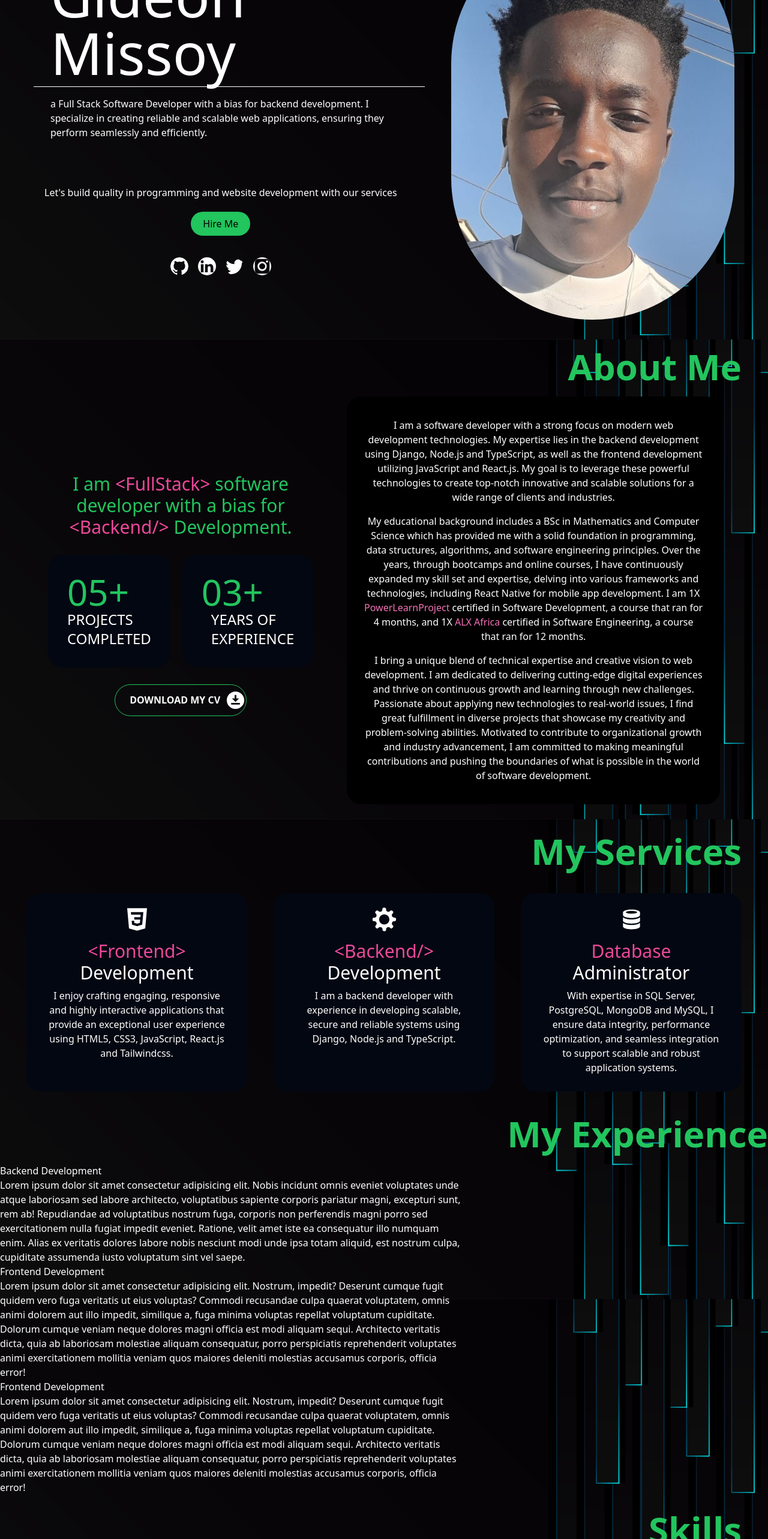
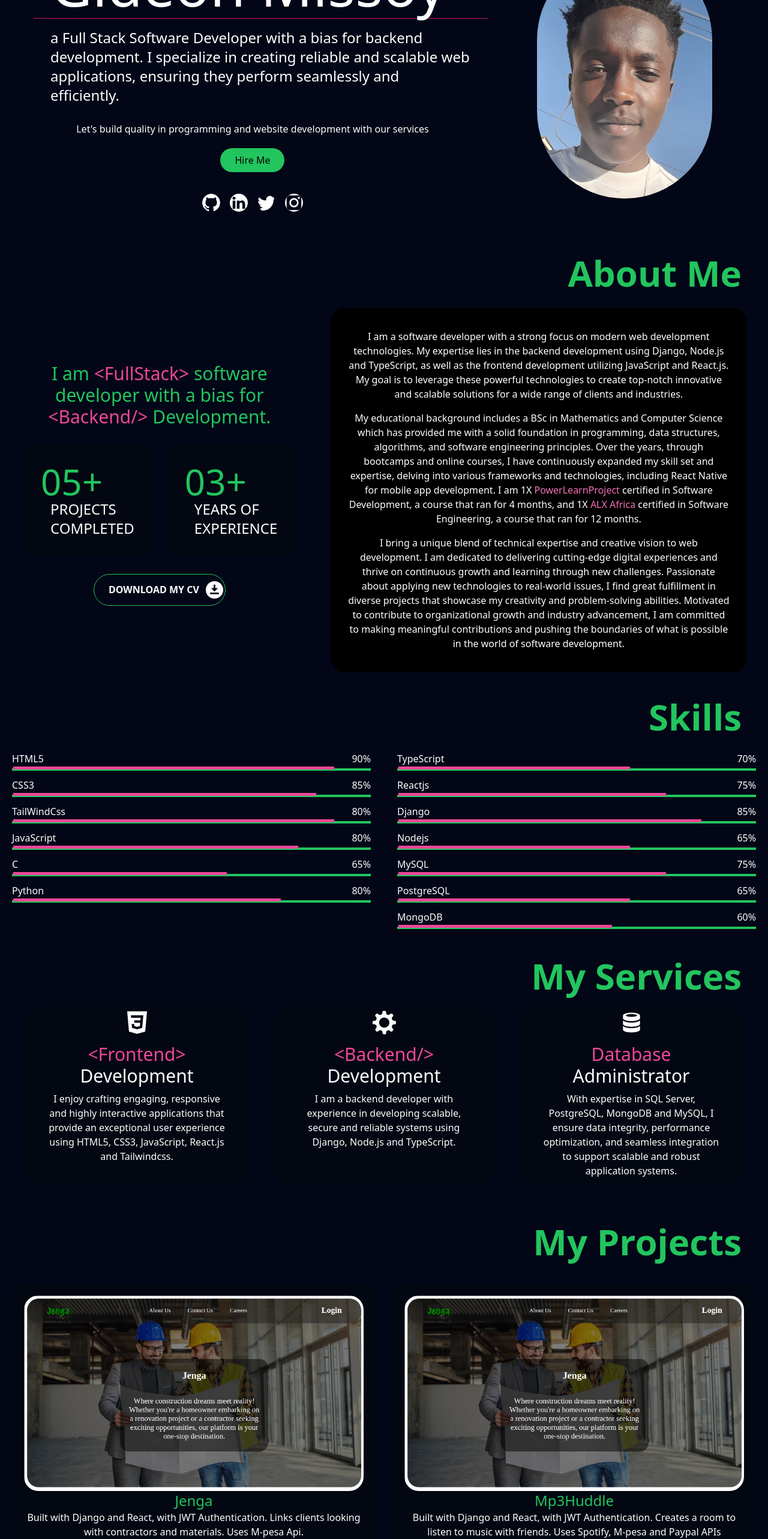
Before and after one commit to GideonMissoy/Portfolio, a React (Vite) app: page / in a window 1280 px wide. Shown: the part 234-2800 px from the top of the page at 60% size. Built offline with nearby package versions, Linux system fonts and the light colour scheme.

Commit message:
Updating setup complete.

```diff
--- a/src/components/about.jsx
+++ b/src/components/about.jsx
@@ -3,31 +3,33 @@ import { MdDownloadForOffline } from 'react-icons/md';
 
 function About() {
   return (
-    <div className='lg:mx-11 ssm:mx-5 mt-7 text-white'>
-      <div className='text-white py-5'>
-        <h1 className='text-6xl font-bold text-green-500 flex justify-end'>
-          About Me
-        </h1>
-      </div>
-      <div className='flex lg:flex-row ssm:flex-col items-center mx-9'>
-        <div className='lg:w-2/5 ssm:w-fit ssm:my-5 ssm:pb-5 mr-9'>
-          <h1 className='text-3xl text-green-500 text-center'>
+    <div className='mt-5 lg:mt-11 text-white'>
+      <h1 className='mr-4 text-4xl lg:mr-11 lg:text-6xl font-bold text-green-500 flex justify-end'>
+        About Me
+      </h1>
+      <div className='flex flex-col lg:flex-row items-center mx-4 my-3 lg:my-7 lg:mx-9'>
+        <div className='w-full lg:w-2/5 my-5 pb-3 lg:pb-5 lg:mr-9'>
+          <h1 className='text-2xl lg:text-3xl text-green-500 text-center'>
             I am <span className='text-pink-500'>&lt;FullStack&gt;</span>{' '}
             software developer with a bias for{' '}
             <span className='text-pink-500'>&lt;Backend/&gt;</span> Development.
           </h1>
           <div className='flex mt-7'>
-            <div className='lg:w-1/2 ssm:w-1/2 p-8 rounded-3xl bg-gray-950 hover:border border-green-500 mr-5'>
-              <h1 className='text-6xl'>
+            <div className='lg:w-1/2 w-1/2 p-4 lg:p-8 rounded-3xl bg-gray-950 hover:border border-green-500 mr-3 lg:mr-5'>
+              <h1 className='text-3xl lg:text-6xl'>
                 <span className='text-green-500'>05+</span>
               </h1>
-              <p className='text-white text-2xl pil-4'>PROJECTS COMPLETED</p>
+              <p className='text-white text-1xl lg:text-2xl pl-2 lg:pl-4'>
+                PROJECTS COMPLETED
+              </p>
             </div>
-            <div className='lg:w-1/2 ssm:w-1/2 p-8 rounded-3xl bg-gray-950 hover:border border-green-500'>
-              <h1 className='text-6xl'>
+            <div className='lg:w-1/2 w-1/2 p-4 lg:p-8 rounded-3xl bg-gray-950 hover:border border-green-500'>
+              <h1 className='text-3xl lg:text-6xl'>
                 <span className='text-green-500'>03+</span>
               </h1>
-              <p className='text-white text-2xl pl-4'>YEARS OF EXPERIENCE </p>
+              <p className='text-white text-1xl lg:text-2xl pl-2 lg:pl-4'>
+                YEARS OF EXPERIENCE{' '}
+              </p>
             </div>
           </div>
           <div className='flex justify-center mt-7'>
--- a/src/components/experience.jsx
+++ b/src/components/experience.jsx
@@ -2,12 +2,10 @@ import React from 'react';
 
 function Experience() {
   return (
-    <div className='text-white'>
-      <div className='text-white py-5'>
-        <h1 className='text-6xl font-bold text-green-500 flex justify-end'>
-          My Experience
-        </h1>
-      </div>
+    <div className='mt-5 lg:mt-11 text-white'>
+      <h1 className='mr-4 text-4xl lg:mr-11 lg:text-6xl font-bold text-green-500 flex justify-end'>
+        My Experience
+      </h1>
       <div>
         <div className='lg:w-3/5 ssm:w-fit flex-row-reverse'>
           <div className='flex-col'>
--- a/src/components/hero.jsx
+++ b/src/components/hero.jsx
@@ -5,30 +5,28 @@ import Profile from '../assets/Portfolio.jpeg';
 const Hero = () => {
   return (
     <section
-      className='flex justify-around items-center mx-7 space-x-11
-   lg:flex-row ssm:flex-col ssm:space-y-7 text-white'
+      className='flex flex-col lg:justify-around lg:items-center lg:mx-7 lg:space-x-11
+   lg:flex-row text-white my-4 lg:my-7'
     >
-      <div className='lg:w-2/3 ssm:w-fit ssm:my-7'>
-        <div className='pl-7'>
-          <p className='text-3xl mb-5 text-pink-700 pl-8'>Hello. I am</p>
-          <h1 className='text-8xl mb-2 pl-7'>Gideon Missoy</h1>
-          <hr className='py-2 border- border-white' />
-          <h1 className='px-7'>
+      <div className='px-2 lg:px-0 w-full lg:w-2/3'>
+        <div className='lg:pl-7'>
+          <p className='text-1xl mb:2 lg:text-3xl lg:mb-5 text-pink-700 lg:pl-8'>
+            Hello. I am
+          </p>
+          <h1 className='text-4xl lg:text-8xl mb-2 lg:px-7'>Gideon Missoy</h1>
+          <hr className='py-2 border-1 border-pink-700 w-4/5 lg:w-full' />
+          <h1 className='px-3 text-sm lg:px-7 lg:text-2xl'>
             a Full Stack Software Developer with a bias for backend development.
             I specialize in creating reliable and scalable web applications,
             ensuring they perform seamlessly and efficiently.
           </h1>
         </div>
-        <div>
-          <br />
-          <br />
-        </div>
         <div className='py-7 text-center'>
-          <p>
+          <p className='text-center'>
             Let's build quality in programming and website development with our
             services
           </p>
-          <button className='bg-green-500 hover:bg-green-700 text-black rounded-full px-5 py-2 my-5'>
+          <button className='justify-center bg-green-500 hover:bg-green-700 text-black rounded-full lg:px-6 px-5 py-2 my-5'>
             Hire Me
           </button>
           <br />
@@ -52,13 +50,12 @@ const Hero = () => {
           </div>
         </div>
       </div>
-      <div className='w-1/3 items-center ssm:w-fit pr-7'>
+      <div className='w-full lg:w-1/3 flex justify-center lg:pr-7'>
         <img
           src={Profile}
           alt=''
           width={225}
-          max_height={250}
-          className='rounded-full w-full height-455px border-7 border-white'
+          className='w-4/5 border-3 rounded-full lg:max-h-65 object-cover lg:border-7 border-white'
         />
       </div>
     </section>
--- a/src/components/main.jsx
+++ b/src/components/main.jsx
@@ -11,16 +11,14 @@ import Background from '../assets/background.jpg';
 
 const Main = () => {
   return (
-    <div
-      className='bg-cover bg-fixed bg-center bg-no-repeat min-h-screen'
-      style={{ backgroundImage: `url(${Background})` }}
-    >
+    <div className='bg-slate-950'>
       <Nav />
       <Hero />
       <About />
+      <Skills />
       <Services />
-      <Experience />
-      <Skills />
+      {/* <Experience /> */}
+
       <Projects />
       <Footer />
     </div>
--- a/src/components/projects.jsx
+++ b/src/components/projects.jsx
@@ -4,12 +4,12 @@ import Jenga from '../assets/Jenga.png';
 function Projects() {
   return (
     <>
-      <div className='text-white mt-5'>
-        <h1 className='text-6xl font-bold text-green-500 flex justify-end mb-5'>
+      <div className='mt-5 lg:mt-11 text-white'>
+        <h1 className='mr-4 text-4xl lg:mr-11 lg:text-6xl font-bold text-green-500 flex justify-end'>
           My Projects
         </h1>
-        <div className='flex mx-11'>
-          <div className='lg:w-1/3 ssm:w-fit p-5 rounded-3xl bg-gray-950 lg:mr-7'>
+        <div className='flex flex-col mx-5 lg:flex-row lg:my-5'>
+          <div className='w-full lg:w-1/2 p-5 my-5 text-center rounded-3xl bg-gray-950 lg:mr-7'>
             <img
               src={Jenga}
               alt=''
@@ -17,10 +17,11 @@ function Projects() {
             />
             <h1 className='text-center text-2xl text-green-500'>Jenga</h1>
             <p className='text-center'>
-              Built with Django and React, with JWT Authentication
+              Built with Django and React, with JWT Authentication. Links
+              clients looking with contractors and materials. Uses M-pesa Api.
             </p>
           </div>
-          <div className='lg:w-1/3 ssm:w-fit p-5 rounded-3xl bg-gray-950 lg:mr-7'>
+          <div className='w-full lg:w-1/2 p-5 my-5 text-center rounded-3xl bg-gray-950'>
             <img
               src={Jenga}
               alt=''
@@ -28,18 +29,9 @@ function Projects() {
             />
             <h1 className='text-center text-2xl text-green-500'>Mp3Huddle</h1>
             <p className='text-center'>
-              Built with Django and React, with JWT Authentication
-            </p>
-          </div>
-          <div className='lg:w-1/3 ssm:w-fit p-5 rounded-3xl bg-gray-950 '>
-            <img
-              src={Jenga}
-              alt=''
-              className='border-5 border-white rounded-3xl'
-            />
-            <h1 className='text-center text-2xl text-green-500'>BusBooking</h1>
-            <p className='text-center'>
-              Built with Django and React, with JWT Authentication
+              Built with Django and React, with JWT Authentication. Creates a
+              room to listen to music with friends. Uses Spotify, M-pesa and
+              Paypal APIs
             </p>
           </div>
         </div>
--- a/src/components/services.jsx
+++ b/src/components/services.jsx
@@ -6,14 +6,12 @@ import { DiDatabase } from 'react-icons/di';
 function Services() {
   return (
     <>
-      <div className='mx-11 mt-7'>
-        <div className='text-white py-5'>
-          <h1 className='text-6xl font-bold text-green-500 flex justify-end'>
-            My Services
-          </h1>
-        </div>
-        <div className='flex ssm:flex-col lg:flex-row text-white'>
-          <div className='lg:w-1/3 ssm:w-fit ssm:my-5 ssm:text-center justify-center lg:mr-11 px-7 py-4 rounded-3xl  bg-gray-950 hover:bg-gray-900 hover:px-8 hover:py-5'>
+      <div className='mt-5 lg:mt-11 text-white'>
+        <h1 className='mr-4 text-4xl lg:mr-11 lg:text-6xl font-bold text-green-500 flex justify-end'>
+          My Services
+        </h1>
+        <div className='flex flex-col lg:flex-row text-white mx-3 lg:mx-11'>
+          <div className='w-full lg:w-1/3 my-5 text-center justify-center lg:mr-11 lg:px-7 px-4 rounded-3xl  bg-gray-950 hover:bg-gray-900'>
             <div className='flex justify-center py-1'>
               <DiCss3 size={47} />
             </div>
@@ -27,7 +25,7 @@ function Services() {
               HTML5, CSS3, JavaScript, React.js and Tailwindcss.
             </p>
           </div>
-          <div className='lg:w-1/3 ssm:w-fit ssm:my-5 ssm:text-center justify-center lg:mr-11 px-7 py-4 rounded-3xl bg-gray-950 hover:bg-gray-900 hover:px-8 hover:py-5'>
+          <div className='w-full lg:w-1/3 my-5 text-center justify-center lg:mr-11 lg:px-7 px-4 rounded-3xl  bg-gray-950 hover:bg-gray-900'>
             <div className='flex justify-center py-1'>
               <DiAptana size={47} />
             </div>
@@ -40,7 +38,7 @@ function Services() {
               secure and reliable systems using Django, Node.js and TypeScript.
             </p>
           </div>
-          <div className='lg:w-1/3 ssm:w-fit ssm:my-5 ssm:text-center justify-center px-7 py-4 bg-gray-950 hover:bg-gray-900 rounded-3xl hover:px-8 hover:py-5'>
+          <div className='w-full lg:w-1/3 my-5 text-center justify-center lg:px-7 px-4 rounded-3xl  bg-gray-950 hover:bg-gray-900'>
             <div className='flex justify-center py-1'>
               <DiDatabase size={47} />
             </div>
--- a/src/components/skills.jsx
+++ b/src/components/skills.jsx
@@ -2,16 +2,13 @@ import React from 'react';
 
 function Skills() {
   return (
-    <>
-      <div className='text-white my-7 mx-11'>
-        <div>
-          <h1 className='text-green-500 text-6xl font-bold flex justify-end'>
+    <div className='mt-5 lg:mt-11 text-white'>
+      <h1 className='mr-4 text-4xl lg:mr-11 lg:text-6xl font-bold text-green-500 flex justify-end'>
         Skills
       </h1>
-        </div>
-        <div className='flex'>
-          <div className='lg:w-1/2 ssm:w-fit lg:mr-11'>
-            <div className='py-2'>
+      <div className='flex flex-col mx-5 lg:flex-row lg:my-5'>
+        <div className='w-full lg:w-1/2 lg:mr-11'>
+          <div className='py-1'>
             <div className='flex justify-between py-1'>
               <span>HTML5</span>
               <span>90%</span>
@@ -20,7 +17,7 @@ function Skills() {
               <div className='h-[5px] bg-pink-500 w-[90%] absolute bottom-0 left-0'></div>
             </div>
           </div>
-            <div className='py-2'>
+          <div className='py-1'>
             <div className='flex justify-between py-1'>
               <span>CSS3</span>
               <span>85%</span>
@@ -29,16 +26,16 @@ function Skills() {
               <div className='h-[5px] bg-pink-500 w-[85%] absolute bottom-0 left-0'></div>
             </div>
           </div>
-            <div className='py-2'>
+          <div className='py-1'>
             <div className='flex justify-between py-1'>
               <span>TailWindCss</span>
-                <span>90%</span>
+              <span>80%</span>
             </div>
             <div className='border-[2px] border-green-500 relative'>
               <div className='h-[5px] bg-pink-500 w-[90%] absolute bottom-0 left-0'></div>
             </div>
           </div>
-            <div className='py-2'>
+          <div className='py-1'>
             <div className='flex justify-between py-1'>
               <span>JavaScript</span>
               <span>80%</span>
@@ -47,7 +44,7 @@ function Skills() {
               <div className='h-[5px] bg-pink-500 w-[80%] absolute bottom-0 left-0'></div>
             </div>
           </div>
-            <div className='py-2'>
+          <div className='py-1'>
             <div className='flex justify-between py-1'>
               <span>C</span>
               <span>65%</span>
@@ -56,7 +53,7 @@ function Skills() {
               <div className='h-[5px] bg-pink-500 w-[60%] absolute bottom-0 left-0'></div>
             </div>
           </div>
-            <div className='py-2'>
+          <div className='py-1'>
             <div className='flex justify-between py-1'>
               <span>Python</span>
               <span>80%</span>
@@ -65,7 +62,9 @@ function Skills() {
               <div className='h-[5px] bg-pink-500 w-[75%] absolute bottom-0 left-0'></div>
             </div>
           </div>
-            <div className='py-2'>
+        </div>
+        <div className='w-full lg:w-1/2'>
+          <div className='py-1'>
             <div className='flex justify-between py-1'>
               <span>TypeScript</span>
               <span>70%</span>
@@ -74,9 +73,7 @@ function Skills() {
               <div className='h-[5px] bg-pink-500 w-[65%] absolute bottom-0 left-0'></div>
             </div>
           </div>
-          </div>
-          <div className='lg:w-1/2 ssm:w-fit'>
-            <div className='py-2'>
+          <div className='py-1'>
             <div className='flex justify-between py-1'>
               <span>Reactjs</span>
               <span>75%</span>
@@ -85,7 +82,7 @@ function Skills() {
               <div className='h-[5px] bg-pink-500 w-[75%] absolute bottom-0 left-0'></div>
             </div>
           </div>
-            <div className='py-2'>
+          <div className='py-1'>
             <div className='flex justify-between py-1'>
               <span>Django</span>
               <span>85%</span>
@@ -94,7 +91,7 @@ function Skills() {
               <div className='h-[5px] bg-pink-500 w-[85%] absolute bottom-0 left-0'></div>
             </div>
           </div>
-            <div className='py-2'>
+          <div className='py-1'>
             <div className='flex justify-between py-1'>
               <span>Nodejs</span>
               <span>65%</span>
@@ -103,7 +100,7 @@ function Skills() {
               <div className='h-[5px] bg-pink-500 w-[65%] absolute bottom-0 left-0'></div>
             </div>
           </div>
-            <div className='py-2'>
+          <div className='py-1'>
             <div className='flex justify-between py-1'>
               <span>MySQL</span>
               <span>75%</span>
@@ -112,7 +109,7 @@ function Skills() {
               <div className='h-[5px] bg-pink-500 w-[75%] absolute bottom-0 left-0'></div>
             </div>
           </div>
-            <div className='py-2'>
+          <div className='py-1'>
             <div className='flex justify-between py-1'>
               <span>PostgreSQL</span>
               <span>65%</span>
@@ -121,7 +118,7 @@ function Skills() {
               <div className='h-[5px] bg-pink-500 w-[65%] absolute bottom-0 left-0'></div>
             </div>
           </div>
-            <div className='py-2'>
+          <div className='py-1'>
             <div className='flex justify-between py-1'>
               <span>MongoDB</span>
               <span>60%</span>
@@ -133,7 +130,6 @@ function Skills() {
         </div>
       </div>
     </div>
-    </>
   );
 }
 
--- a/tailwind.config.js
+++ b/tailwind.config.js
@@ -3,10 +3,11 @@ export default {
   content: ['./index.html', './src/**/*.{js,ts,jsx,tsx}'],
   theme: {
     screens: {
-      ssm: '375px',
       sm: '640px',
       md: '768px',
       lg: '1024px',
+      xl: '1280px',
+      '2xl': '1536px',
     },
     extend: {},
   },
```
Also changed, not shown: src/components/footer.jsx (+69 -19 lines), src/components/nav.jsx (+6 -6 lines). Lines whose indentation alone changed are shown as unchanged.
